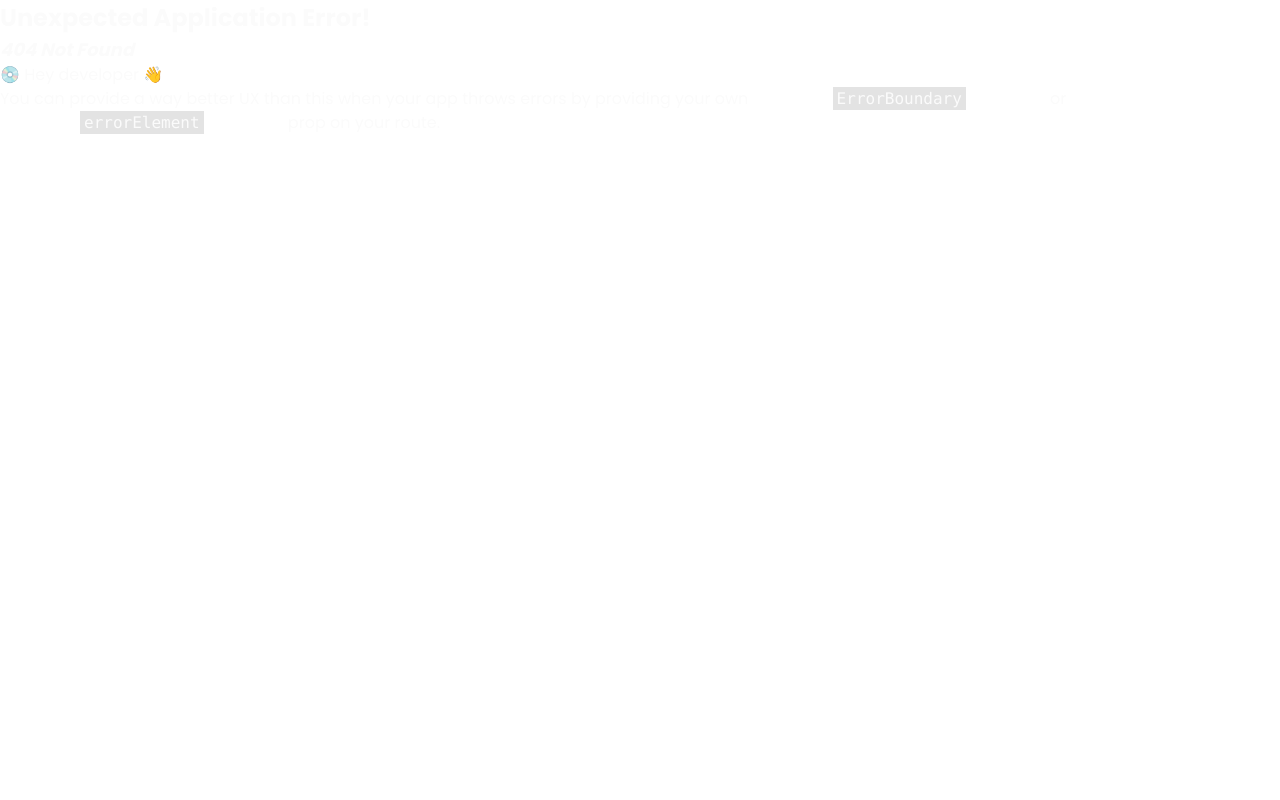
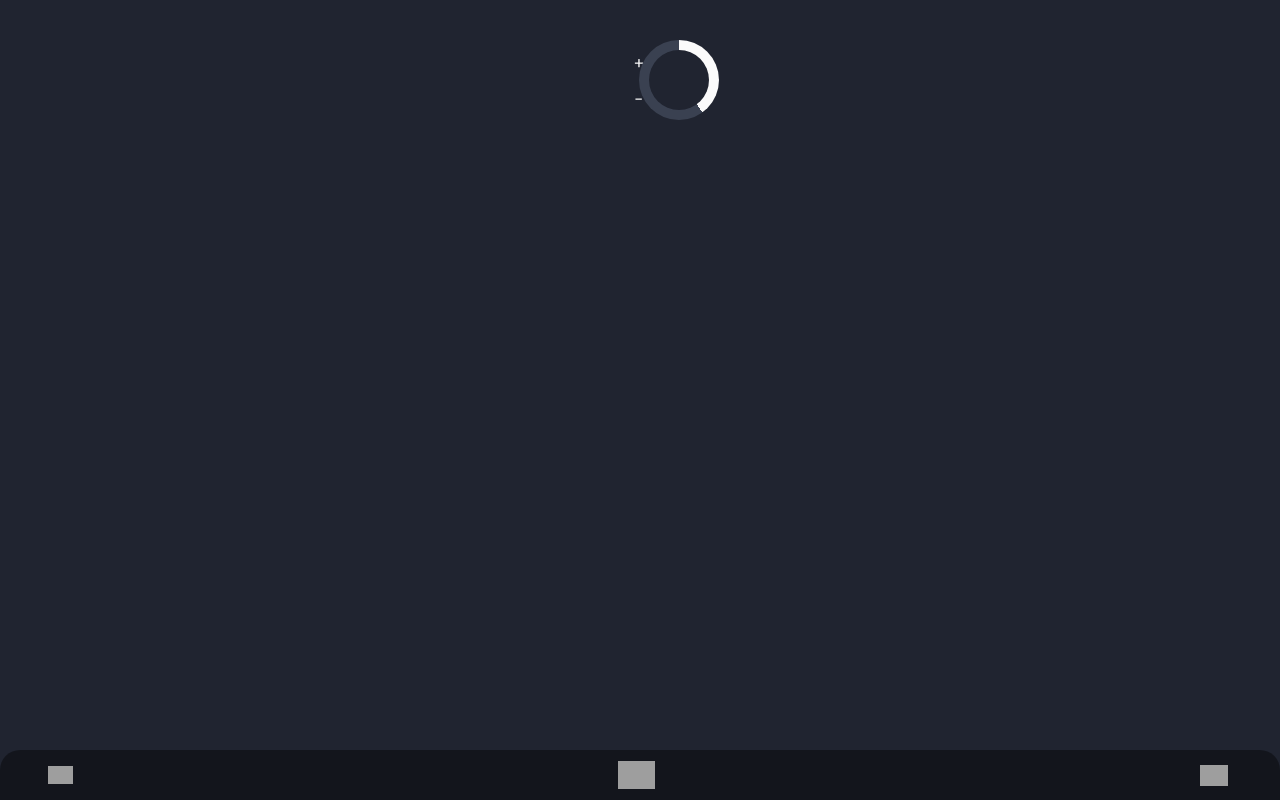
Before and after one commit to jonaphil/FEND-Fitness-React, a React (Vite) app: page /hello-world in a window 1280 px wide. Before the commit this address had no page. Built offline with nearby package versions, Linux system fonts and the light colour scheme; grey boxes are pictures that could not be loaded.

Commit message:
Added a simple status-donut

```diff
--- /dev/null
+++ b/src/components/ProgressCircle.jsx
@@ -0,0 +1,5 @@
+export default function ProgressCircle({ percentage }){
+
+  return (
+  );
+}
--- /dev/null
+++ b/src/pages/HelloWorld.jsx
@@ -0,0 +1,44 @@
+import MainScreen from "../components/MainScreen";
+import { useState } from "react";
+import Card from "../components/Card";
+import { ddark, dmedium, dlight } from "../styles/variables";
+
+export default function HelloWorld({ percentage }) {
+  const donutStyle = {
+    background: `radial-gradient(closest-side, transparent 0% 80%, ${dmedium} 95% 100%)`,
+  };
+
+  const [state, setState] = useState(percentage);
+
+  const donutStatus = {
+    background: `conic-gradient(${dlight} 0 ${state}%, ${dmedium} ${state}% 100%)`,
+    transition: "background 2s",
+  };
+
+  console.log(donutStatus);
+
+  return (
+    <MainScreen>
+      <div className="relative self-center justify-self-center">
+        <div style={donutStatus} className="absolute h-20 w-20 rounded-full">
+          <div></div>
+        </div>
+        <div className="absolute h-20 w-20 origin-center scale-75 self-center justify-self-center rounded-full bg-ddark"></div>
+      </div>
+      <button
+        onClick={() => {
+          setState(state + 5);
+        }}
+      >
+        +
+      </button>
+      <button
+        onClick={() => {
+          setState(state - 5);
+        }}
+      >
+        -
+      </button>
+    </MainScreen>
+  );
+}
--- /dev/null
+++ b/src/styles/variables.jsx
@@ -0,0 +1 @@
+export const [ddark, dmedium, dlight] = ["#202430", "#3A4151", "#FBFBFB"];
```
Also changed, not shown: src/main.jsx (+8 -4 lines), 1 other file (tests, documents, lock files or other folders).
